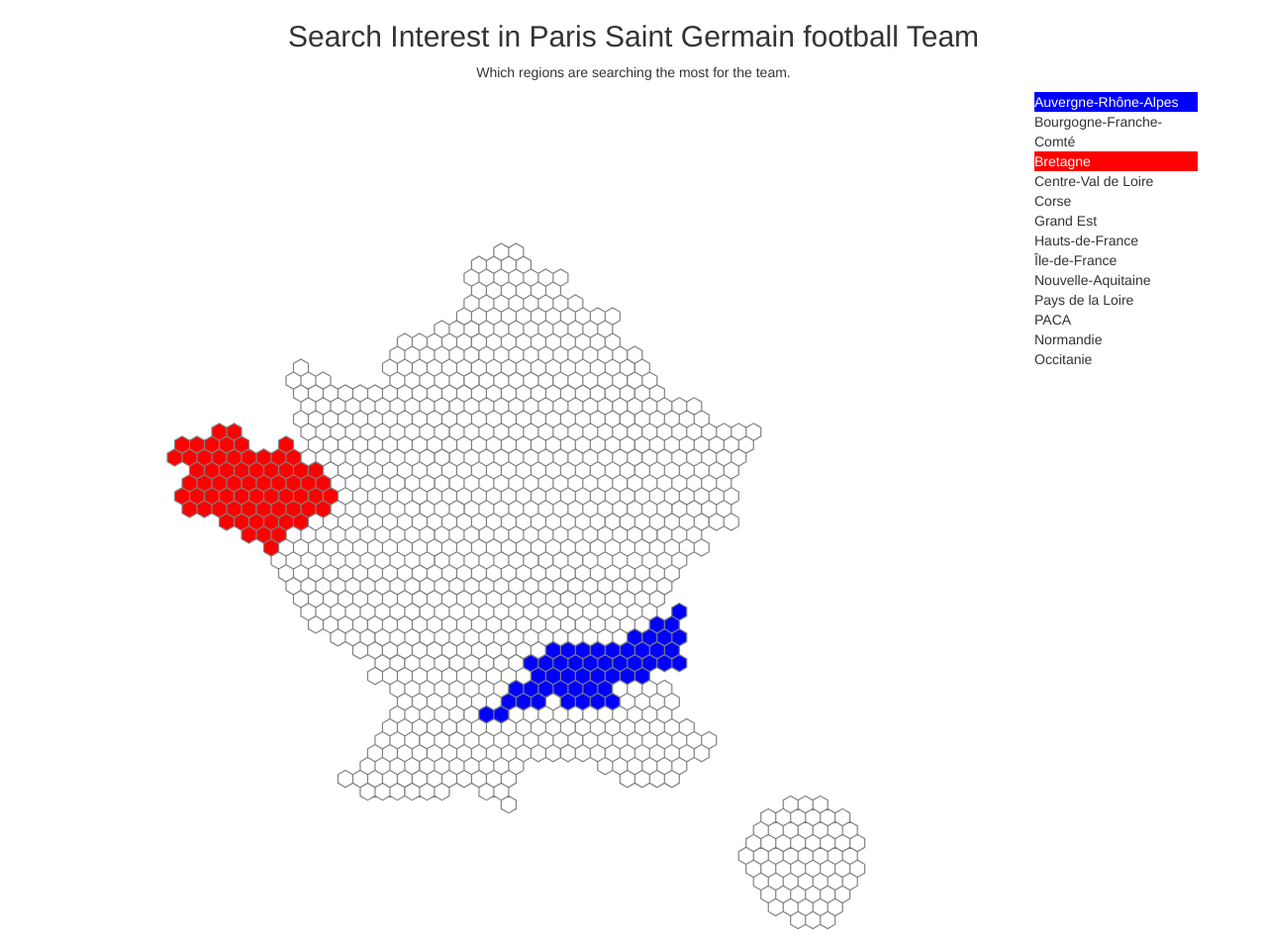
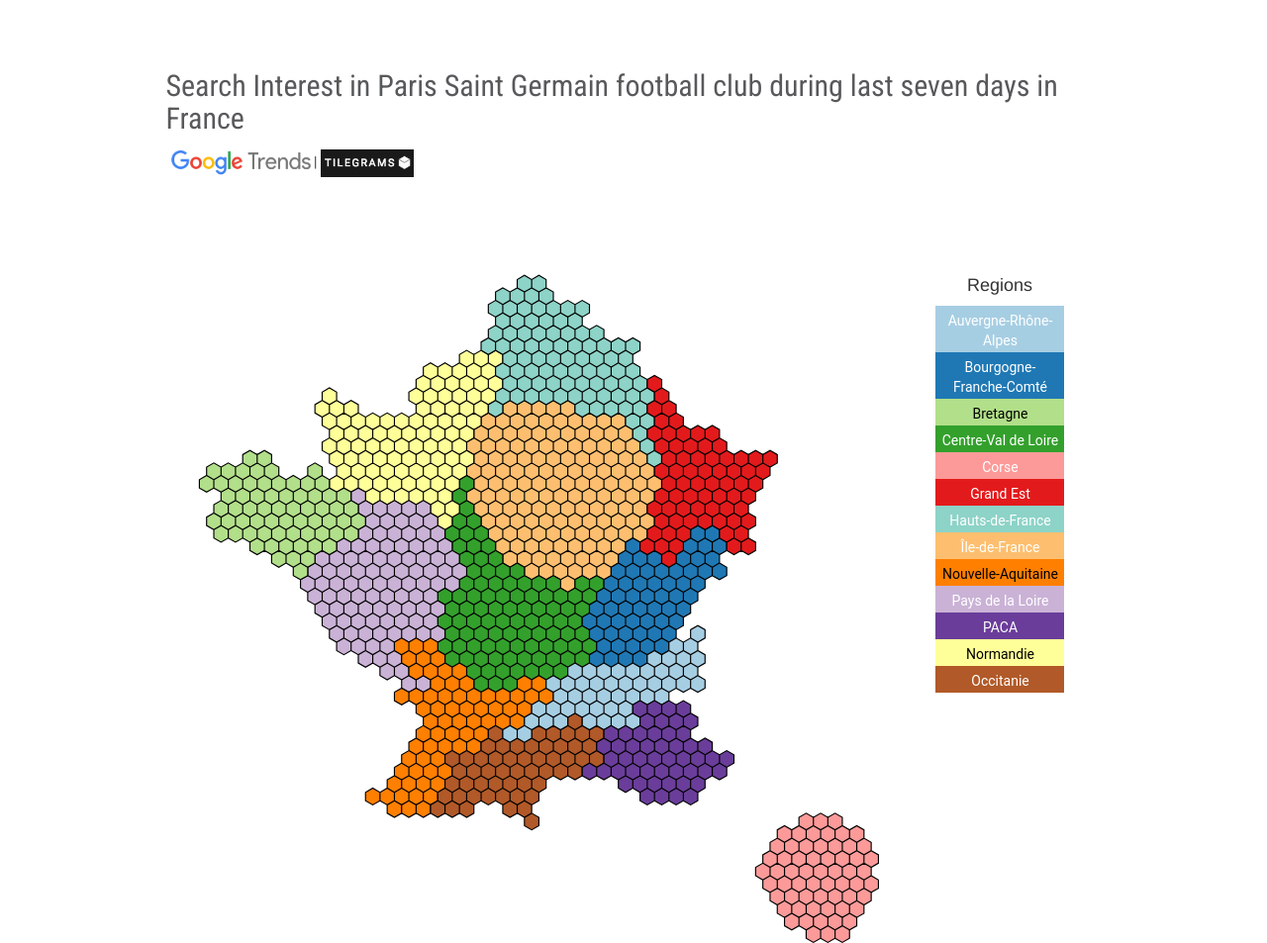
Before and after one commit to GoogleTrends/tilemaps-france, a plain HTML site: page index.html in a window 1280 px wide. Shown: the whole page at 99% size. Drawn offline with Linux system fonts and the light colour scheme.

Commit message:
France map update

```diff
--- a/index.html
+++ b/index.html
@@ -13,56 +13,96 @@
 
     <!-- Bootstrap Core CSS -->
     <link href="lib/bootstrap/css/bootstrap.min.css" rel="stylesheet">
+    <link href="https://fonts.googleapis.com/css?family=Roboto+Condensed" rel="stylesheet">
 
     <style>
         path {
-              stroke: gray;
+              stroke: black;
               fill: white;
             }
+
+        .section-heading {
+          padding-top: 50px;
+        }
+
+
         .party-Auvergne-Rhône-Alpes {
-              fill: blue;
-              background-color: blue;
+              fill: #a6cee3;
+              background-color: #a6cee3;
               color:white;
+              padding:5px 2px 2px 3px;
+            }
+        .party-Bourgogne-Franche-Comté {
+              fill: #1f78b4;
+              background-color: #1f78b4;
+              color:white;
+              padding:5px 2px 2px 3px;
             }
         .party-Bretagne {
-              fill: red;
-              background-color: red;
+              fill: #b2df8a;
+              background-color: #b2df8a;
+              color:black;
+              padding:5px 2px 2px 3px;
+            }
+        .party-Centre-Val-de-Loire {
+              fill: #33a02c;
+              background-color: #33a02c;
               color:white;
+              padding:5px 2px 2px 3px;
             }
-        .party-FraukePetry {
-              fill: blue;
-              background-color: blue;
+        .party-Corse {
+              fill: #fb9a99;
+              background-color: #fb9a99;
               color:white;
+              padding:5px 2px 2px 3px;
             }
-        .party-CemÖzdemir {
-              fill: green;
-              background-color: green;
+        .party-Grand-Est {
+              fill: #e31a1c;
+              background-color: #e31a1c;
               color:white;
+              padding:5px 2px 2px 3px;
             }
-        .party-ChristianLindner {
-              fill: yellow;
-              background-color: yellow;
+        .party-Hauts-de-France {
+              fill: #8dd3c7;
+              background-color: #8dd3c7;
+              color:white;
+              padding:5px 2px 2px 3px;
+            }
+        .party-Île-de-France {
+              fill: #fdbf6f;
+              background-color: #fdbf6f;
+              color:white;
+              padding:5px 2px 2px 3px;
+            }
+        .party-Nouvelle-Aquitaine {
+              fill: #ff7f00;
+              background-color: #ff7f00;
               color:black;
+              padding:5px 2px 2px 3px;
             }
-        .party-BjörnHöcke {
-              fill: brown;
-              background-color: brown;
+        .party-Pays-de-la-Loire {
+              fill: #cab2d6;
+              background-color: #cab2d6;
               color:white;
+              padding:5px 2px 2px 3px;
             }
-        .party-SahraWagenknecht {
-              fill: purple;
-              background-color: purple;
+         .party-PACA {
+              fill: #6a3d9a;
+              background-color: #6a3d9a;
               color:white;
+              padding:5px 2px 2px 3px;
             }
-        .party-mehreregleichstark {
-              fill: white;
-              background-color: #EEE;
+          .party-Normandie {
+              fill: #ffff99;
+              background-color: #ffff99;
               color:black;
+              padding:5px 2px 2px 3px;
             }
-        .party-nocities {
-              fill: #3d3f42;
-              background-color: #3d3f42;
+         .party-Occitanie {
+              fill: #b15928;
+              background-color: #b15928;
               color:white;
+              padding:5px 2px 2px 3px;
             }
         .mouseoverColor {
               fill: pink;
@@ -73,11 +113,29 @@
           list-style-type: none;
           width: 100%;
           margin: 0;
-          padding: 0;
+          padding-top: 80px;
+          left: -150px;
+          position:relative;
+          }
+
+          @media (max-width: 990px) {
+        #legend{
+         padding-top: 0px;
+         margin-top: -150px;
+         left: 0px;
+         position:relative;
+      }
+    }
+
+          #logo {
+        text-align:left !important;
+
+
           }
 
           .svg-container {
               display: inline-block;
+              padding-top: -100px;
               position: relative;
               width: 100%;
               padding-bottom: 100%; /* aspect ratio */
@@ -88,15 +146,40 @@
           .svg-content-responsive {
                 display: inline-block;
                 position: absolute;
-                top: 10px;
-                left: 0;
+                top: -50px;
+                left: 50px;
+            }
+
+          p {
+
+              padding-top: 5px;
+              padding-left: 5px;
+              font-family: 'Roboto', sans-serif !important;
+              line-height: 0px !important;
+
+            }
+
+
+          h2{font-family: 'Roboto condensed', sans-serif !important;
+            text-align:left !important;
+            color:#58595b
+
+
+
+          }
+
+          li {
+
+
+              font-family: 'Roboto', sans-serif !important;
+
             }
 
 
           div.tooltip {
               position: absolute;
               text-align: center;
-              padding: 2px 8px;
+              padding: 3px 8px;
               min-width: 50px;
               font: 12px sans-serif;
               background: #fff;
@@ -121,13 +204,15 @@
         <div class="container">
             <div class="row text-center">
                 <div class="col-md-10 col-md-offset-1">
-                    <h2 class="section-heading">Search Interest in Paris Saint Germain football Team</h2>
-                    <p>Which regions are searching the most for the team.</p>
+                    <h2 class="section-heading">Search Interest in Paris Saint Germain football club during last seven days in France</h2>
+                    <div id="logo">
+                      <p><a href="https://trends.google.fr/trends/" target="_blank"><img src="logo.png" alt="Smiley face" width="15%"></a>  |    <a href="https://pitchinteractiveinc.github.io/tilegrams/" target="_blank"><img src="tilegrams.png" alt="Smiley face" width="10%"></a></p>
+                    </div
                 </div>
              </div>
             <div class="row">
                 <div id="tilecontainer" class="col-md-10"></div>
-                <div id="tilelegend" class="col-md-2"><ul id="legend"></ul></div>
+                <div id="tilelegend" class="col-md-2"><ul id="legend"><h4>Regions</h4></ul></div>
                 </div>
             </div>
         </div>
--- a/lib/mytilegram.js
+++ b/lib/mytilegram.js
@@ -37,10 +37,14 @@
         }else{
           legend[b.region] = 1 ;
         }
-        a[b.geoId] = b.party
-        a[b.geoId] = b.region
+        //parses elements in result.csv availaible in your dataset
+        a[b.geoId] = {
+          party: b.party,
+          region : b.region,
+        }
         return a
       }, {})
+
 
       // legend
       var sortableLegend = [];
@@ -61,7 +65,7 @@
               .attr('role', 'menuitem')
               .appendTo(cList);
           var aaa = $('<div/>')
-              .addClass('party-'+sortableLegend[i][0].replace(/\s+/g,''))
+              .addClass('party-'+sortableLegend[i][0].split(' ').join('-'))
               .text(sortableLegend[i][0])
               .appendTo(li);
       });
@@ -86,10 +90,12 @@
     .data(tiles.features)
     .enter().append('path')
     .attr('d', path)
-    .attr('class', function(d) { return 'party-' + results[d.id] })
+    .attr('class', function(d) {
+  return ('party-' + results[d.id].region).split(' ').join('-')
+   })
     .on('mouseover', function(d) {
       var ev = d3.event
-      tooltip.text( d.properties.name + ' : ' + results[d.id] + '/100' )
+      tooltip.text(  d.properties.name + ' : ' + results[d.id].party + '/100 d\'intensité des recherches' )
         .style('opacity', 1)
         .style('left', ev.pageX + 20 + 'px')
         .style('top', ev.pageY + 20 + 'px')
```
Also changed, not shown: logo.png (added), tilegrams.png (added).
